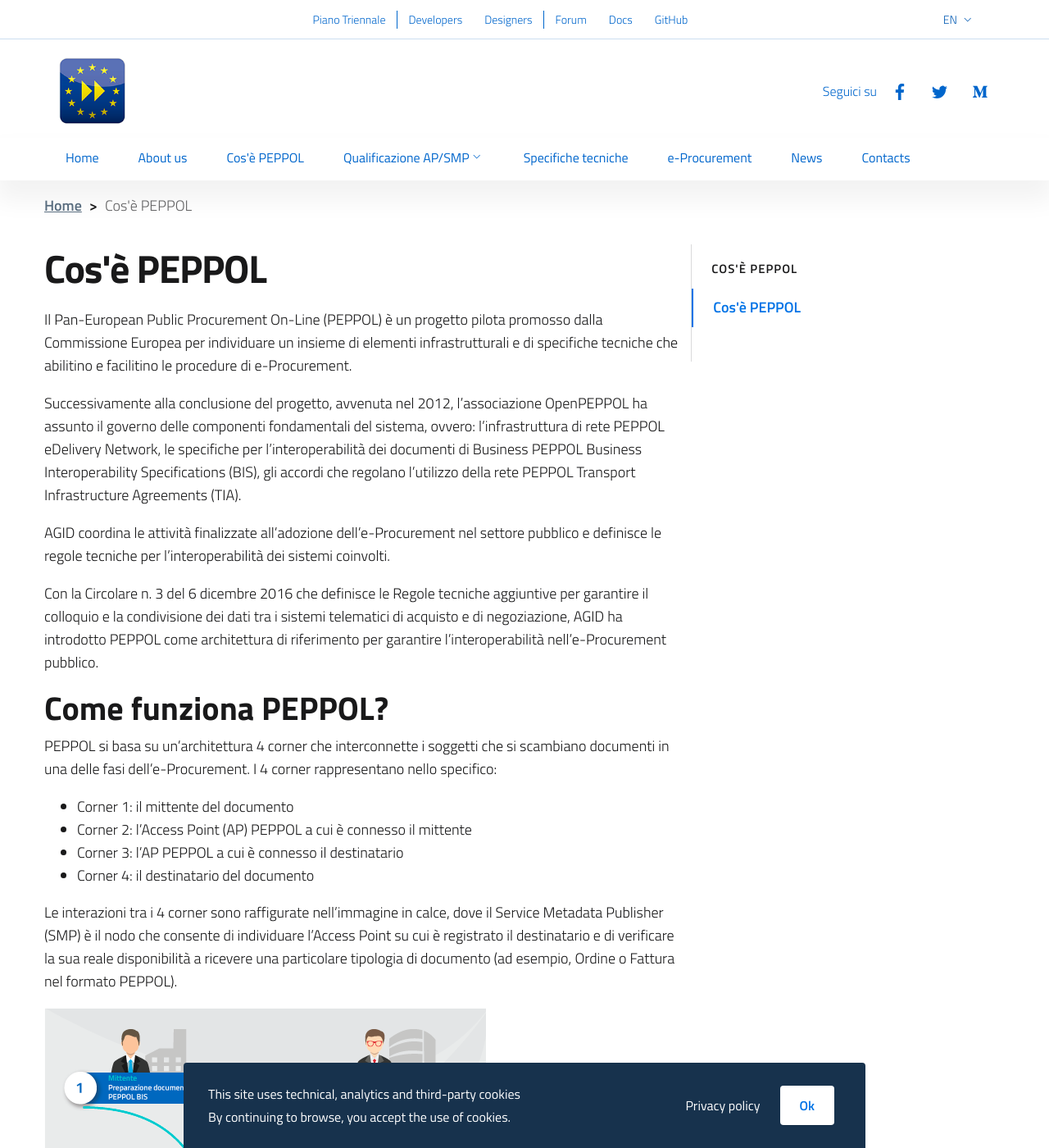
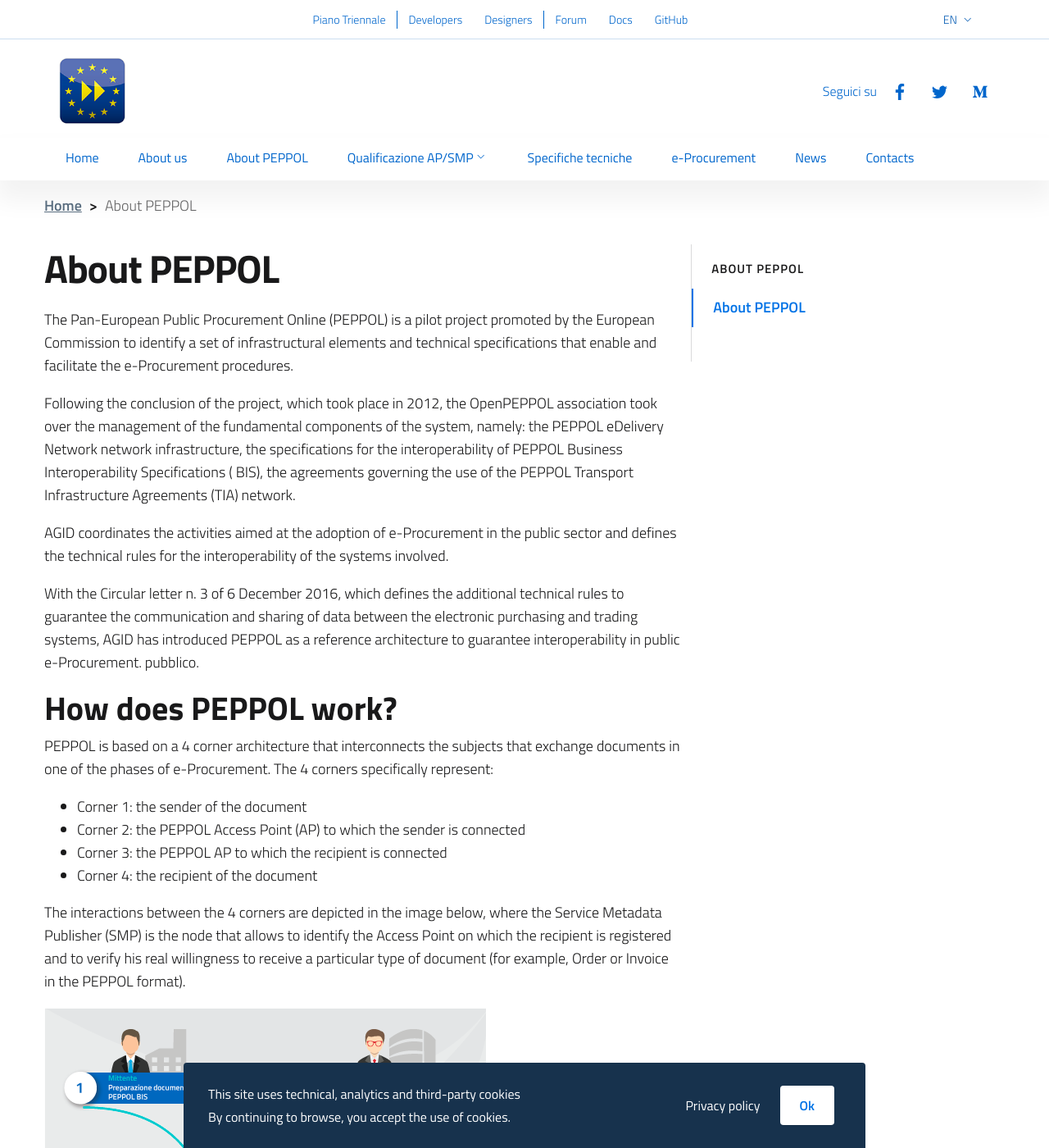
Before and after one commit to realeroberto/peppol.agid.gov.it, a Jekyll site: the page built from en/cos-e-peppol.md, in a window 1280 px wide and 1400 px high. Shown: the whole window at 82% size. Built offline with Jekyll 4.4.1, drawn with Linux system fonts in a browser that asks for light colours.

Commit message:
Update cos-e-peppol.md
Tradotto cos'è peppol

```diff
--- a/en/cos-e-peppol.md
+++ b/en/cos-e-peppol.md
@@ -1,49 +1,30 @@
 ---
 layout: page
-title: Cos'è PEPPOL
+title: About PEPPOL
 description:
 lang: en
-ref: cos-e-peppol
+ref: about-peppol
 order: 3
 ---
 
-Il Pan-European Public Procurement On-Line (PEPPOL) è un progetto pilota
-promosso dalla Commissione Europea per individuare un insieme di elementi
-infrastrutturali e di specifiche tecniche che abilitino e facilitino le
-procedure di e-Procurement.
+The Pan-European Public Procurement Online (PEPPOL) is a pilot project promoted by the European Commission to identify a set of infrastructural elements and technical specifications that enable and facilitate the e-Procurement procedures.
 
-Successivamente alla conclusione del progetto, avvenuta nel 2012, l’associazione
-OpenPEPPOL ha assunto il governo delle componenti fondamentali del sistema,
-ovvero: l’infrastruttura di rete PEPPOL eDelivery Network, le specifiche per
-l’interoperabilità dei documenti di Business PEPPOL Business Interoperability
-Specifications (BIS), gli accordi che regolano l’utilizzo della rete PEPPOL
-Transport Infrastructure Agreements (TIA).
+Following the conclusion of the project, which took place in 2012, the OpenPEPPOL association took over the management of the fundamental components of the system, namely: the PEPPOL eDelivery Network network infrastructure, the specifications for the interoperability of PEPPOL Business Interoperability Specifications ( BIS), the agreements governing the use of the PEPPOL Transport Infrastructure Agreements (TIA) network.
 
-AGID coordina le attività finalizzate all’adozione dell’e-Procurement nel
-settore pubblico e definisce le regole tecniche per l’interoperabilità dei
-sistemi coinvolti.
+AGID coordinates the activities aimed at the adoption of e-Procurement in the public sector and defines the technical rules for the interoperability of the systems involved.
 
-Con la Circolare n. 3 del 6 dicembre 2016 che definisce le Regole tecniche
-aggiuntive per garantire il colloquio e la condivisione dei dati tra i sistemi
-telematici di acquisto e di negoziazione, AGID ha introdotto PEPPOL come
-architettura di riferimento per garantire l’interoperabilità nell’e-Procurement
+With the Circular letter n. 3 of 6 December 2016, which defines the additional technical rules to guarantee the communication and sharing of data between the electronic purchasing and trading systems, AGID has introduced PEPPOL as a reference architecture to guarantee interoperability in public e-Procurement.
 pubblico.
 
-## Come funziona PEPPOL?
+## How does PEPPOL work?
 
-PEPPOL si basa su un’architettura 4 corner che interconnette i soggetti che si
-scambiano documenti in una delle fasi dell’e-Procurement. I 4 corner
-rappresentano nello specifico:
+PEPPOL is based on a 4 corner architecture that interconnects the subjects that exchange documents in one of the phases of e-Procurement. The 4 corners specifically represent:
 
-- Corner 1: il mittente del documento
-- Corner 2: l’Access Point (AP) PEPPOL a cui è connesso il mittente
-- Corner 3: l’AP PEPPOL a cui è connesso il destinatario
-- Corner 4: il destinatario del documento
+- Corner 1: the sender of the document
+- Corner 2: the PEPPOL Access Point (AP) to which the sender is connected
+- Corner 3: the PEPPOL AP to which the recipient is connected
+- Corner 4: the recipient of the document
 
-Le interazioni tra i 4 corner sono raffigurate nell'immagine in calce, dove il
-Service Metadata Publisher (SMP) è il nodo che consente di individuare l'Access
-Point su cui è registrato il destinatario e di verificare la sua reale
-disponibilità a ricevere una particolare tipologia di documento (ad esempio,
-Ordine o Fattura nel formato PEPPOL).
+The interactions between the 4 corners are depicted in the image below, where the Service Metadata Publisher (SMP) is the node that allows to identify the Access Point on which the recipient is registered and to verify his real willingness to receive a particular type of document (for example, Order or Invoice in the PEPPOL format).
 
-![Come funziona PEPPOL]({{ site.baseurl }}/assets/images/come-funziona-peppol.png)
+![How does PEPPOL work]({{ site.baseurl }}/assets/images/come-funziona-peppol.png)
```
